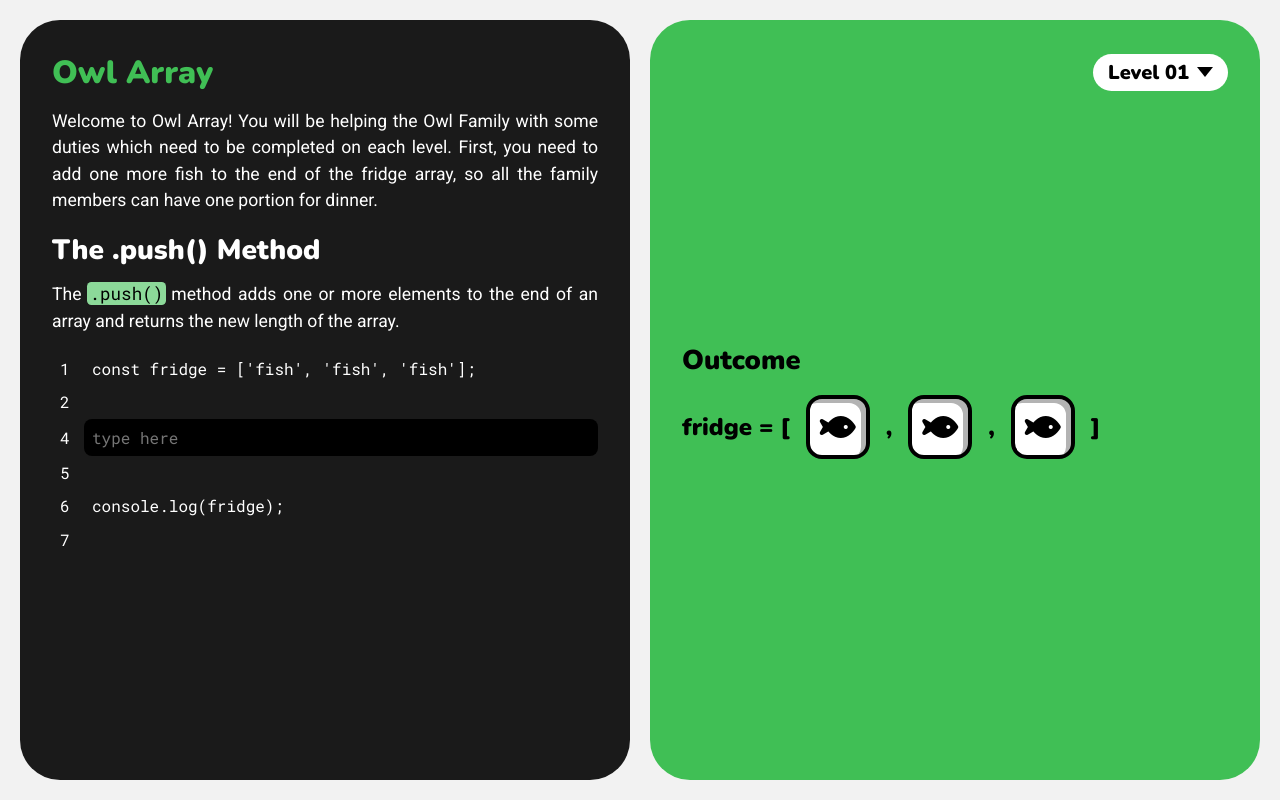
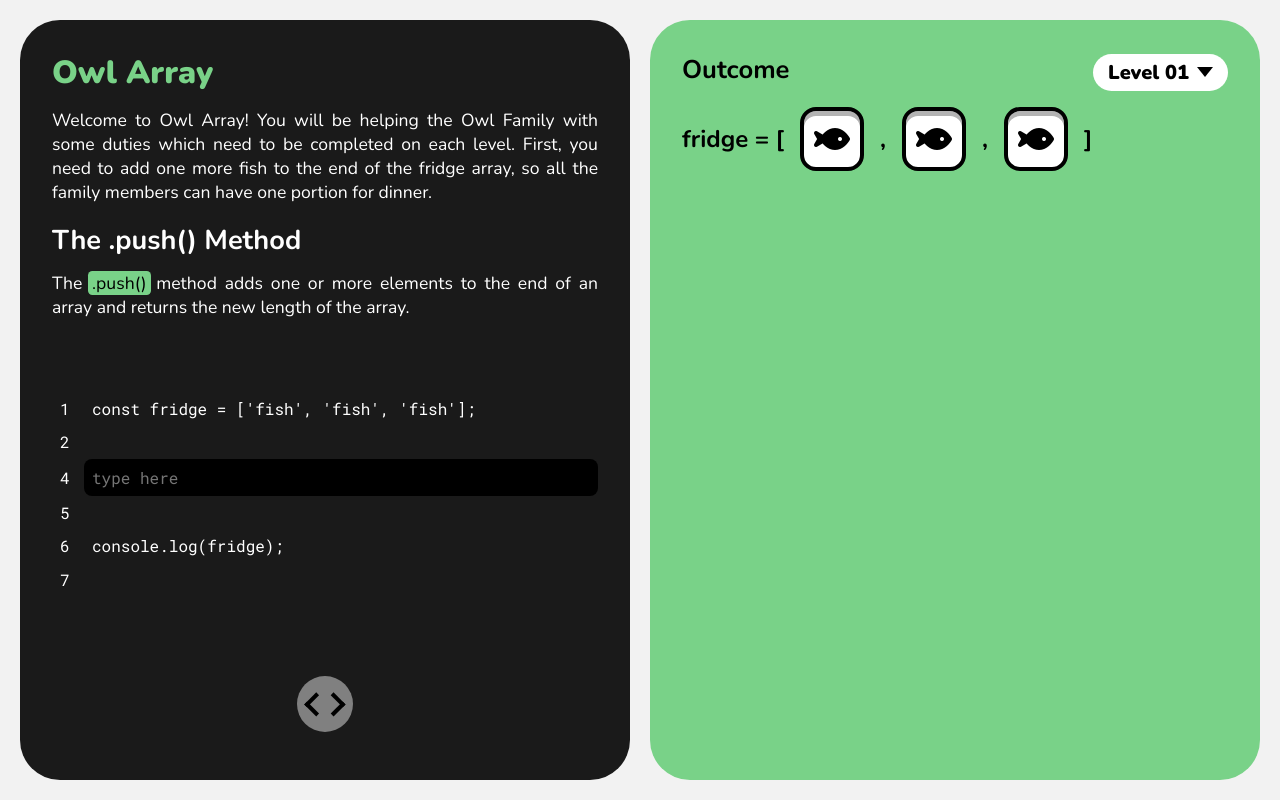
Before and after one commit to juanej88/owl-array, a React (Create React App) app: page / in a window 1280 px wide. Built offline with nearby package versions, Linux system fonts and the light colour scheme; the HTML template or start-up script is replaced by a standard one.

Commit message:
Add Button component

```diff
--- a/public/index.html
+++ b/public/index.html
@@ -12,9 +12,9 @@
     <!-- Google Fonts -->
     <link rel="preconnect" href="https://fonts.googleapis.com">
     <link rel="preconnect" href="https://fonts.gstatic.com" crossorigin>
-    <link href="https://fonts.googleapis.com/css2?family=Nunito:wght@900&display=swap" rel="stylesheet">
-    <link href="https://fonts.googleapis.com/css2?family=Roboto:wght@400;500;700&display=swap" rel="stylesheet">
+    <link href="https://fonts.googleapis.com/css2?family=Nunito:wght@400;700;900&display=swap" rel="stylesheet">
     <link href="https://fonts.googleapis.com/css2?family=Roboto+Mono&display=swap" rel="stylesheet">
+    <!-- Icons -->
     <script src="https://kit.fontawesome.com/cdd38ef8d8.js" crossorigin="anonymous"></script>
     <!-- <link rel="apple-touch-icon" href="%PUBLIC_URL%/logo192.png" /> -->
     <link rel="manifest" href="%PUBLIC_URL%/manifest.json" />
--- /dev/null
+++ b/src/components/Button.jsx
@@ -0,0 +1,13 @@
+import React from 'react';
+import '../stylesheets/Button.css';
+
+const Button = ({ complete }) => {
+  return (
+    <button id='next' className={complete ? 'complete' : 'no-complete'}>
+      {!complete && <i className='arrow arrow-left'></i>}
+      <i className='arrow arrow-right'></i>
+    </button>
+  );
+};
+
+export default Button;
--- a/src/components/Header.jsx
+++ b/src/components/Header.jsx
@@ -4,7 +4,7 @@ import '../stylesheets/Header.css';
 const Header = (props) => {
   return (
     <header className='header'>
-        <p translate='no'>Owl Array</p>
+        <span className='title' translate='no'>Owl Array</span>
         <section className='menu'>
           <p><span className='level-label'>Level </span>{props.level}</p>
           <div className='menu--triangle'></div>
--- a/src/components/Instructions.jsx
+++ b/src/components/Instructions.jsx
@@ -3,11 +3,9 @@ import '../stylesheets/Instructions.css';
 
 const Instructions = (props) => {
   return (
-    <>
+    <article>
       <p className='instructions first'>{props.instructions}</p>
-
       <h1 translate='no'>The {props.method} Method</h1>
-
       <p className='instructions' translate='no'>The
         <a
           className='code'
@@ -21,7 +19,7 @@ const Instructions = (props) => {
         </a>
         {props.mozillaDefinition}
       </p>
-    </>
+    </article>
   );
 };
 
--- a/src/components/Main.jsx
+++ b/src/components/Main.jsx
@@ -2,12 +2,13 @@ import React from 'react';
 import '../stylesheets/Main.css';
 import Instructions from './Instructions';
 import Editor from './Editor';
+import Button from './Button';
 import Display from './Display';
 
 const Main = (props) => {
   return (
     <main className='main'>
-      <section className='container container-left'>
+      <section className='container instructions--editor'>
         <Instructions
           method='.push()'
           instructions='Welcome to Owl Array! You will be helping the Owl Family with some duties which need to be completed on each level. First, you need to add one more fish to the end of the fridge array, so all the family members can have one portion for dinner.'
@@ -15,6 +16,9 @@ const Main = (props) => {
           mozillaDefinition='method adds one or more elements to the end of an array and returns the new length of the array.'
         />
         <Editor />
+        <Button
+          complete={false}
+        />
       </section>
       <section className='container display'>
         <Display />
--- a/src/index.css
+++ b/src/index.css
@@ -10,13 +10,13 @@
 
 html,
 body {
-  font-family: 'Roboto', sans-serif;
+  font-family: 'Nunito', sans-serif;
   font-size: 16px;
 }
 
 :root {
   --site-background: hsl(130, 0%, 95%);
   --editor-background: hsl(130, 0%, 10%);
-  --green: hsl(130, 50%, 50%);
-  --lightgreen: hsl(130, 50%, 70%);
+  --green: hsl(130, 50%, 65%);
+  --grey: hsl(130, 0%, 50%);
 }
--- /dev/null
+++ b/src/stylesheets/Button.css
@@ -0,0 +1,43 @@
+#next {
+  align-self: center;
+  height: 3.5rem;
+  width: 3.5rem;
+  margin: 1.5rem 0 1rem;
+  display: flex;
+  justify-content: center;
+  align-items: center;
+  border-radius: 50%;
+}
+
+.complete {
+  background-color: var(--green);
+  cursor: pointer;
+}
+
+.complete > i {
+  margin-left: -0.25rem;
+}
+
+.no-complete {
+  background-color: var(--grey);
+  cursor: not-allowed;
+}
+
+.arrow {
+  border: solid black;
+  border-width: 0 0.25rem 0.25rem 0;
+  display: inline-block;
+  padding: 0.4rem;
+}
+
+.arrow-left {
+  transform: rotate(135deg);
+  -moz-transform: rotate(135deg);
+  -webkit-transform: rotate(135deg);
+}
+
+.arrow-right {
+  transform: rotate(-45deg);
+  -moz-transform: rotate(-45deg);
+  -webkit-transform: rotate(-45deg);
+}
--- a/src/stylesheets/Display.css
+++ b/src/stylesheets/Display.css
@@ -1,6 +1,7 @@
 .display--array-container > h2 {
-  font-size: 1.7rem;
+  font-size: 1.6rem;
   padding-bottom: 1rem;
+  font-weight: 700;
 }
 
 .display--array {
@@ -12,16 +13,17 @@
 .display--array > p,
 .array-item > p {
   font-size: 1.5rem;
-  padding: 0.25rem 0;
+  padding: 0.5rem 0;
+  font-weight: 700;
 }
 
 .item-container {
   height: 4rem;
   width: 4rem;
-  margin: 0 1rem;
+  margin: 0.25rem 1rem;
   background-color: white;
   border: 0.25rem solid black;
-  box-shadow: inset -5px 4px hsl(0deg, 0%, 70%);
+  box-shadow: inset 0 5px hsl(0deg, 0%, 70%);
   border-radius: 25%;
   display: flex;
   justify-content: center;
--- a/src/stylesheets/Header.css
+++ b/src/stylesheets/Header.css
@@ -3,7 +3,7 @@
   width: 100%;
   min-width: 350px;
   padding: 3.25rem;
-  position: fixed;
+  position: absolute;
   top: 1.25rem;
   display: flex;
   justify-content: space-between;
@@ -14,8 +14,9 @@
   user-select: none;
 }
 
-.header > p {
+.title {
   font-size: 2rem;
+  font-weight: 900;
 }
 
 .menu {
@@ -38,6 +39,7 @@
 
 .menu > p {
   padding-right: 0.4em;
+  font-weight: 900;
 }
 
 .menu--triangle {
--- a/src/stylesheets/Instructions.css
+++ b/src/stylesheets/Instructions.css
@@ -1,30 +1,24 @@
-.instructions.first {
+.first {
   padding-top: 3.5rem;
 }
 
 h1 {
-  font-family: 'Nunito', sans-serif;
-}
-
-.container > h1 {
-  font-family: 'Nunito', sans-serif;
-  font-size: 1.75rem;
+  font-size: 1.7rem;
   padding-bottom: 0.75rem;
+  font-weight: 700;
 }
 
 .instructions {
   font-size: 1.1rem;
-  line-height: 1.5;
   padding-bottom: 1em;
   text-align: justify;
 }
 
 .code {
   font-size: 1.1rem;
-  font-family: 'Roboto Mono', monospace;
-  background-color: var(--lightgreen);
+  background-color: var(--green);
   color: black;
-  padding: 0 0.15em;
+  padding: 0 0.25em;
   margin: 0 0.3em;
   border-radius: 0.25em;
 }
--- a/src/stylesheets/Main.css
+++ b/src/stylesheets/Main.css
@@ -16,9 +16,12 @@
 .container {
   border-radius: 2.5rem;
   padding: 2rem;
+  display: flex;
+  flex-direction: column;
+  justify-content: space-between;
 }
 
-.container-left {
+.instructions--editor {
   background-color: var(--editor-background);
   color: white;
 }
@@ -28,5 +31,5 @@
   font-family: 'Nunito', sans-serif;
   display: flex;
   flex-direction: column;
-  justify-content: center;
+  justify-content: space-between;
 }
```
